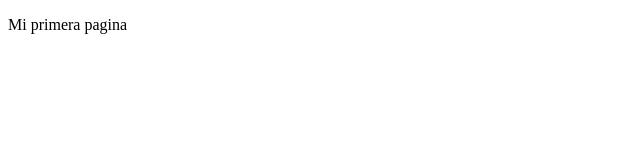
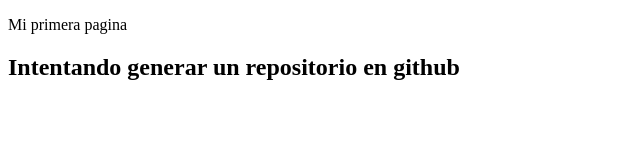
Before and after one commit to Aaron9700/proyectoDemoCursoPrework, a plain HTML site: page index.html in a window 1280 px wide. Shown: the whole page, without its empty margins (0-640 px from the left). Drawn offline with Linux system fonts and the light colour scheme.

Commit message:
cambios en la principal

```diff
--- a/index.html
+++ b/index.html
@@ -11,6 +11,9 @@
     <header>
         <p>Mi primera pagina</p>
     </header>
+    <aside>
+        <h1>Intentando generar un repositorio en github</h1>
+    </aside>
 
 </body>
 </html>
```
